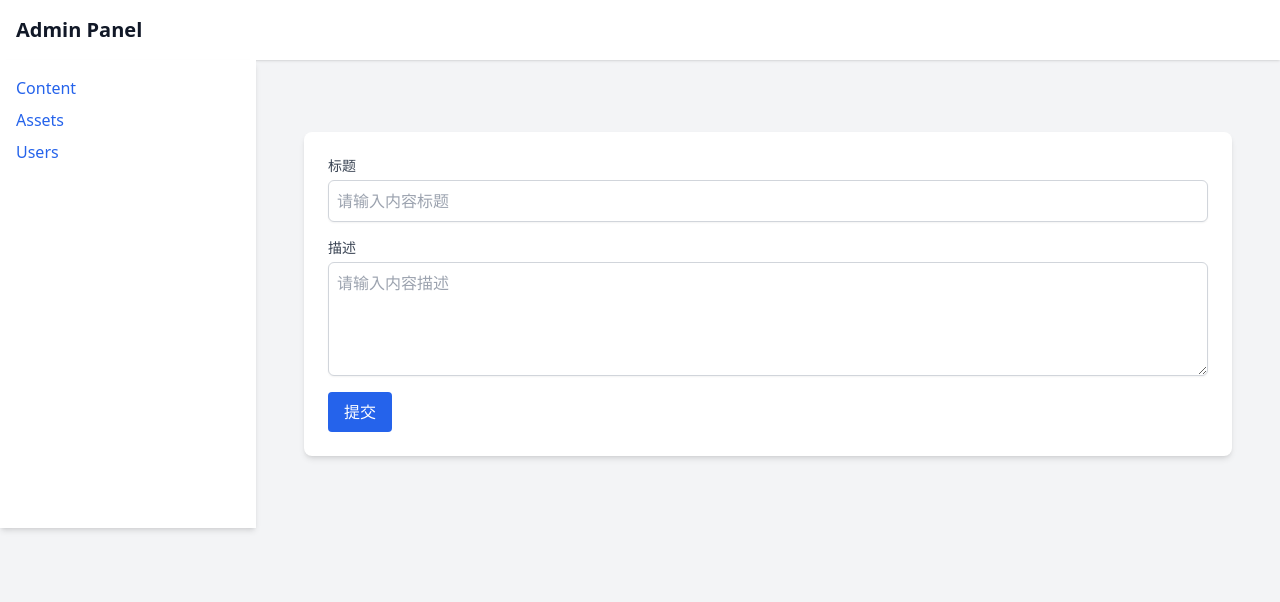
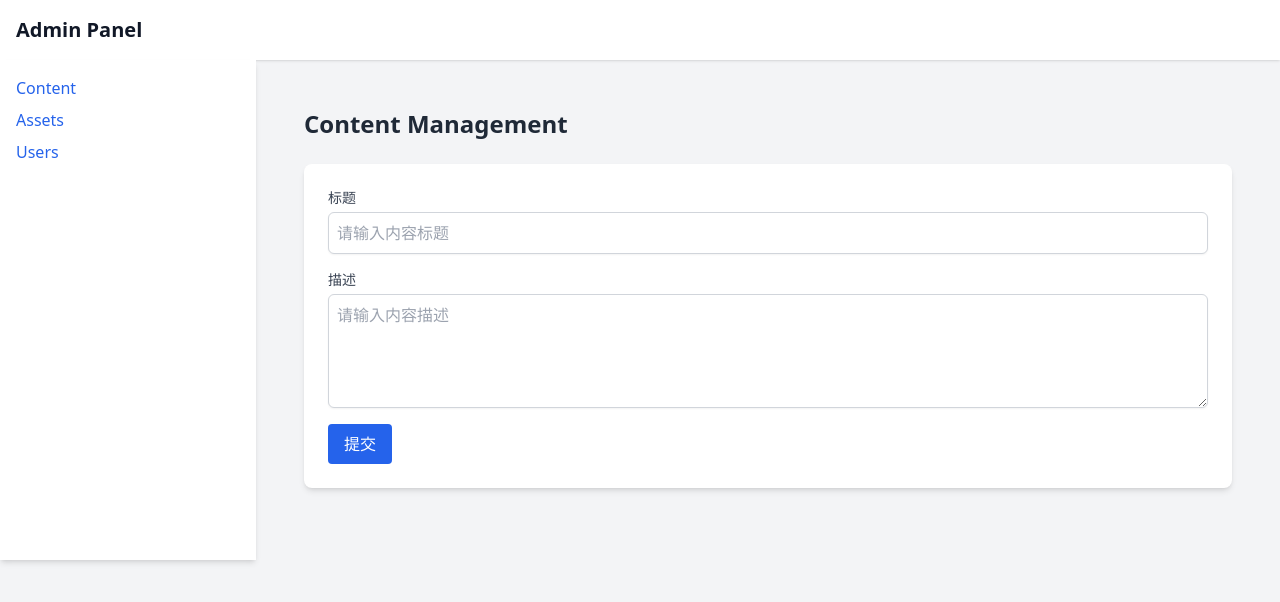
Before and after one commit to ivyhuqing/panel-a, a Next.js app: page /admin/content in a window 1280 px wide. Shown: the top 602 px of the page. Built offline with nearby package versions, Linux system fonts and the light colour scheme.

Commit message:
fix: add missing title prop to SectionTitle usage

```diff
--- a/pages/admin/content.tsx
+++ b/pages/admin/content.tsx
@@ -8,7 +8,7 @@ export default function ContentPage() {
   return (
     <AdminLayout>
       <div className="p-6">
-        <SectionTitle>Content Management</SectionTitle>
+        <SectionTitle title="Content Management" />
         <PanelCard>
           <ContentForm />
         </PanelCard>
```
